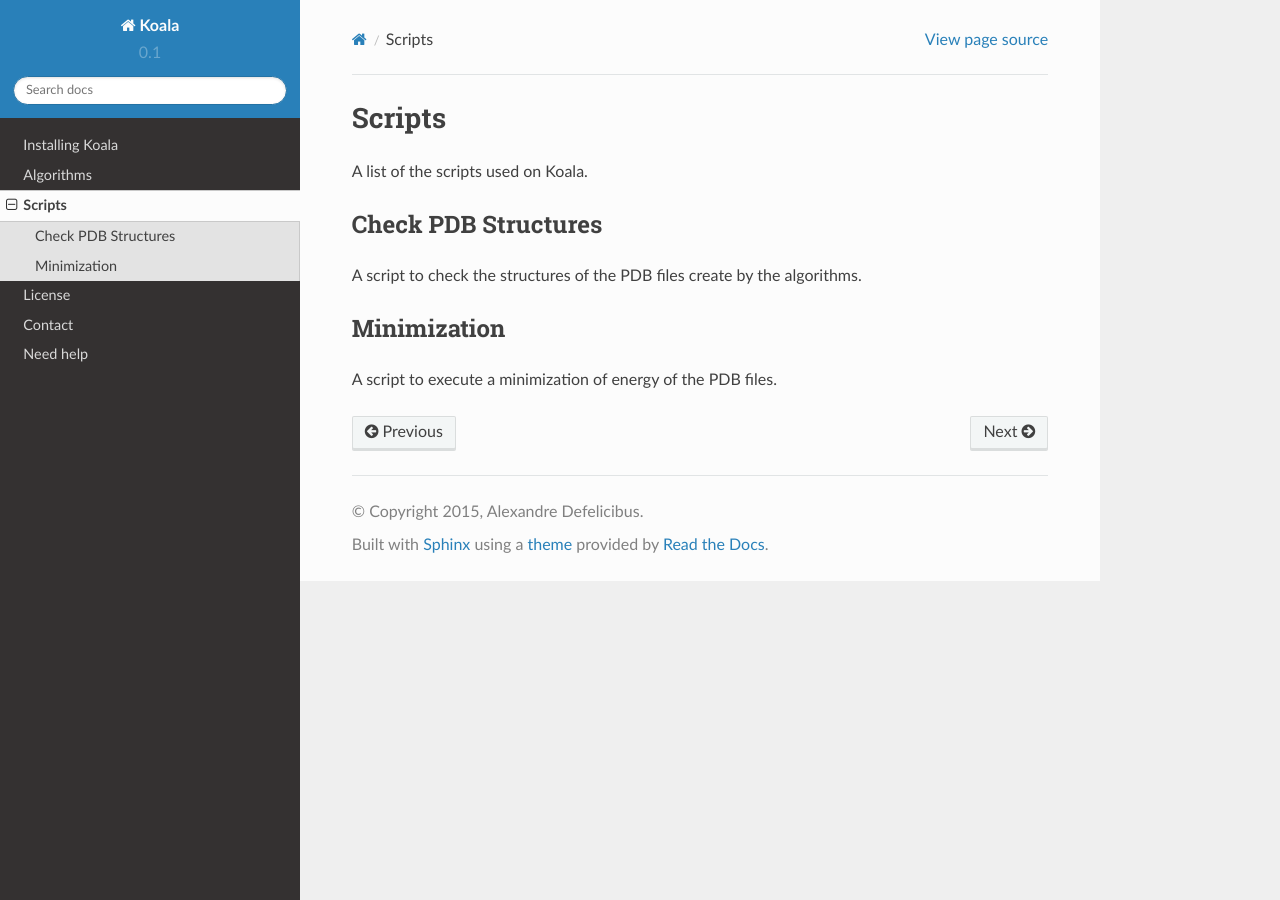
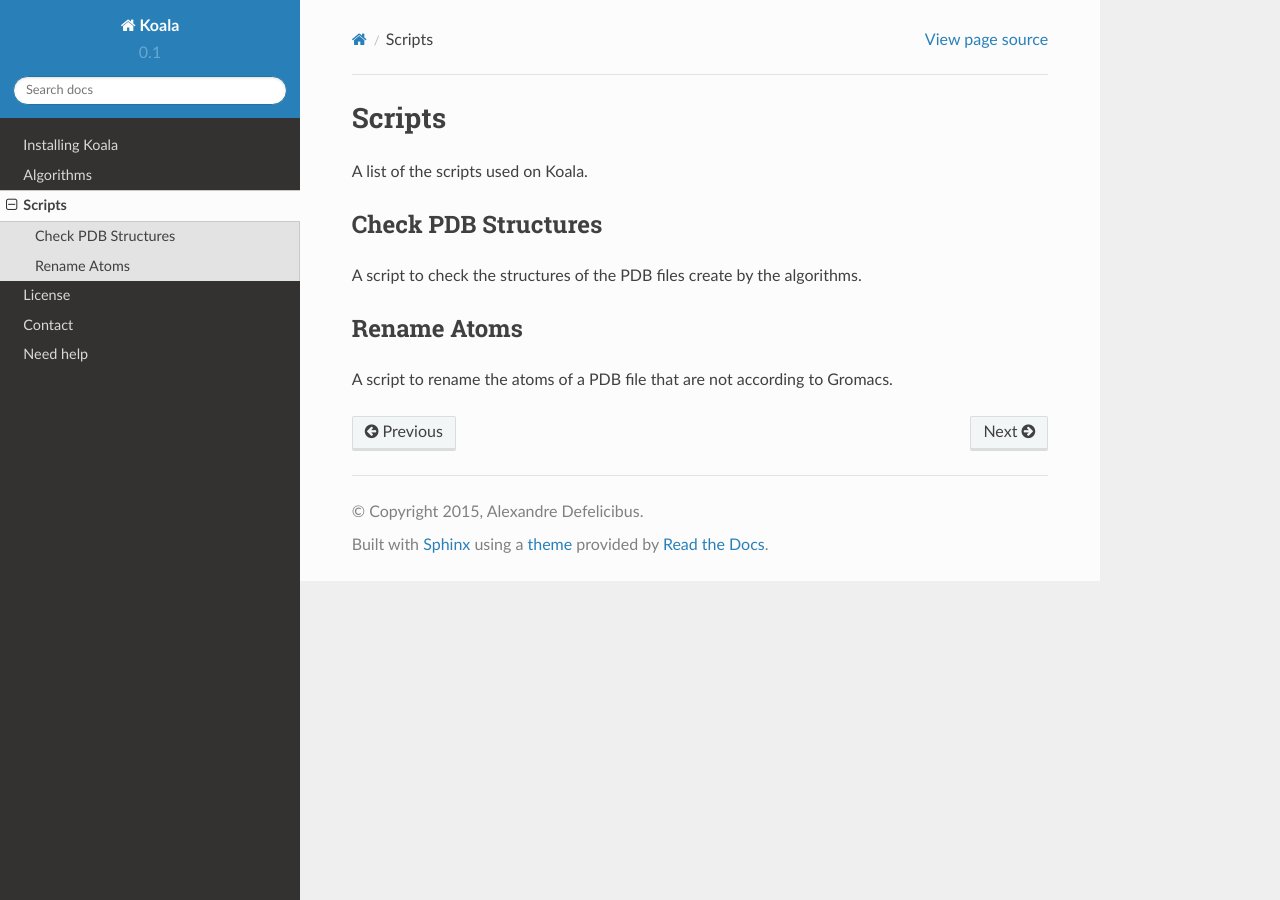
Before and after one commit to adefelicibus/koala-server, a Sphinx documentation site: the page built from docs/source/scripts.rst, in a window 1280 px wide. Built offline with Sphinx 7.4.7 and the Read the Docs theme 2.0.0, drawn with Linux system fonts in a browser that asks for light colours; pages that are not in the unit, such as notebooks, are missing from menus.

Commit message:
Update scripts.rst

```diff
--- a/docs/source/scripts.rst
+++ b/docs/source/scripts.rst
@@ -10,7 +10,7 @@ Check PDB Structures
 
 A script to check the structures of the PDB files create by the algorithms.
 
-Minimization
+Rename Atoms
 ------------
 
-A script to execute a minimization of energy of the PDB files.
+A script to rename the atoms of a PDB file that are not according to Gromacs.
```
